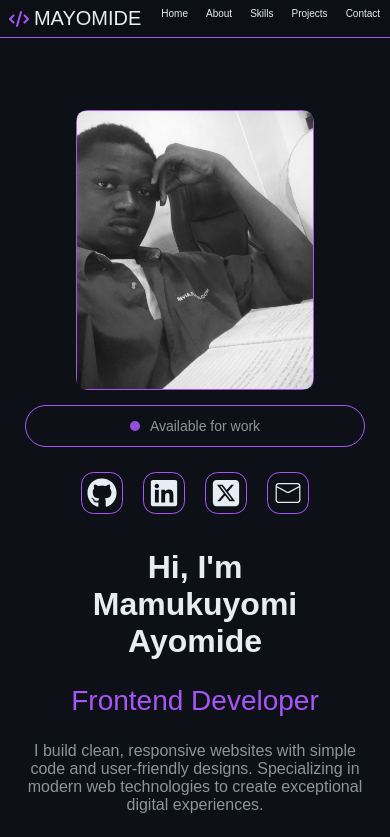
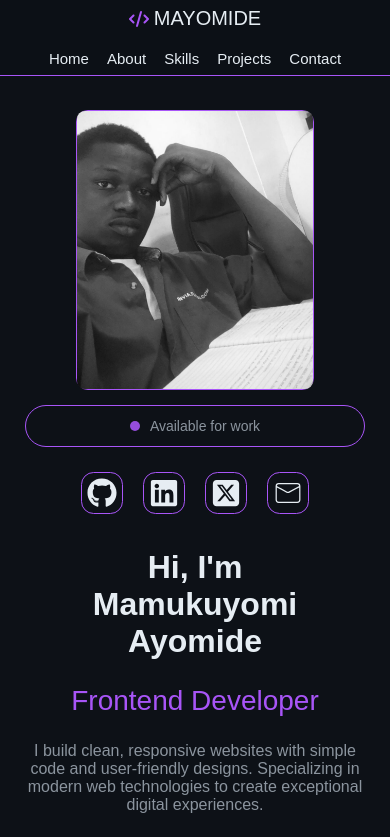
Before and after one commit to mayomide1/mayomide-personal-portfolio, a React (Vite) app in the folder portfolio/: page / in a window 390 px wide. Shown: the top 837 px of the page. Built offline with nearby package versions, Linux system fonts and the light colour scheme.

Commit message:
Made changes

```diff
--- a/portfolio/src/index.css
+++ b/portfolio/src/index.css
@@ -689,7 +689,7 @@ button:hover{
   }
 
   ul li a{
-    font-size: 10px;
+    font-size: 15px;
   }
 
   /* HOME */
```
